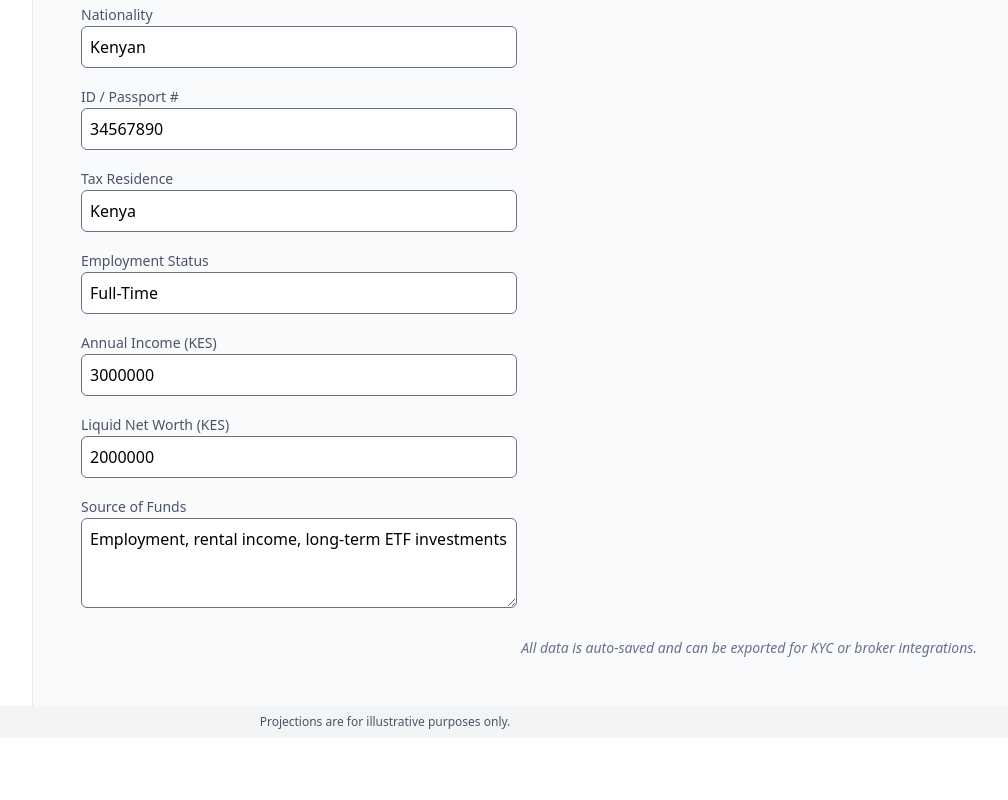
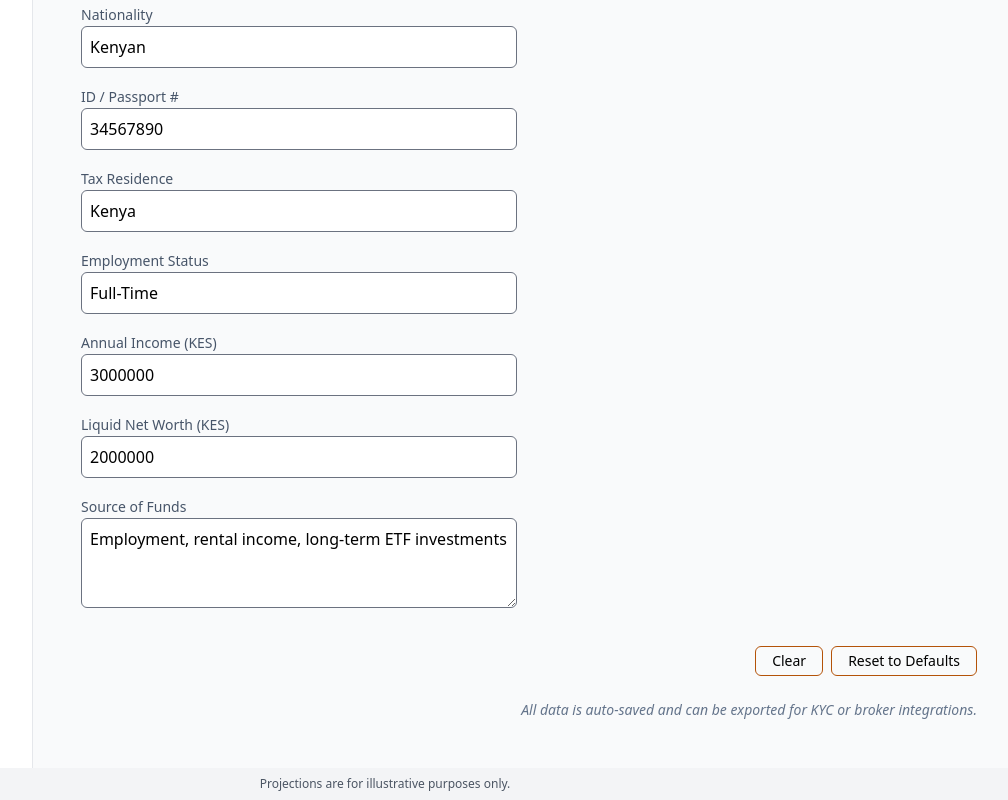
Before and after one commit to MMJGGR/personal-finance-app, a React (Vite) app: page / in a window 1280 px wide. Shown: the part 942-1742 px from the top of the page, without its empty margins (255-1263 px from the left). Before the commit the page ends 1680 px from the top, so only its background shows below. Built offline with nearby package versions, Linux system fonts and the light colour scheme.

Commit message:
feat(profile): add clear and reset actions

```diff
--- a/src/FinanceContext.jsx
+++ b/src/FinanceContext.jsx
@@ -8,6 +8,7 @@ import React, {
   useCallback,
   useMemo,
 } from 'react'
+import { usePersona } from './PersonaContext.jsx'
 import { calculatePV, frequencyToPayments } from './utils/financeUtils'
 import {
   selectAnnualIncome,
@@ -35,9 +36,32 @@ function safeParse(str, fallback) {
   }
 }
 
+const defaultProfile = {
+  name: '', // FIXME: unused - pending integration
+  email: '', // FIXME: unused - pending integration
+  phone: '', // FIXME: unused - pending integration
+  age: 30,
+  maritalStatus: '', // FIXME: unused - pending integration
+  numDependents: 0, // FIXME: unused - pending integration
+  residentialAddress: '', // FIXME: unused - pending integration
+  nationality: '', // FIXME: unused - pending integration
+  idNumber: '', // FIXME: unused - pending integration
+  taxResidence: '', // FIXME: unused - pending integration
+  employmentStatus: '', // FIXME: unused - pending integration
+  annualIncome: 0,
+  liquidNetWorth: 0,
+  sourceOfFunds: '', // FIXME: unused - pending integration
+  investmentKnowledge: '',
+  lossResponse: '',
+  investmentHorizon: '',
+  investmentGoal: '',
+  lifeExpectancy: 85,
+}
+
 const FinanceContext = createContext()
 
 export function FinanceProvider({ children }) {
+  const { currentData } = usePersona()
   // === Core financial state ===
   const [discountRate, setDiscountRate]     = useState(0)
   const [years, setYears] = useState(() => {
@@ -357,28 +381,7 @@ export function FinanceProvider({ children }) {
   // === Profile & KYC fields (with lifeExpectancy) ===
   const [profile, setProfile] = useState(() => {
     const s = storage.get('profile')
-    const defaults = {
-      name: '', // FIXME: unused - pending integration
-      email: '', // FIXME: unused - pending integration
-      phone: '', // FIXME: unused - pending integration
-      age: 30,
-      maritalStatus: '', // FIXME: unused - pending integration
-      numDependents: 0, // FIXME: unused - pending integration
-      residentialAddress: '', // FIXME: unused - pending integration
-      nationality: '', // FIXME: unused - pending integration
-      idNumber: '', // FIXME: unused - pending integration
-      taxResidence: '', // FIXME: unused - pending integration
-      employmentStatus: '', // FIXME: unused - pending integration
-      annualIncome: 0,
-      liquidNetWorth: 0,
-      sourceOfFunds: '', // FIXME: unused - pending integration
-      investmentKnowledge: '',
-      lossResponse: '',
-      investmentHorizon: '',
-      investmentGoal: '',
-      lifeExpectancy: 85,
-    }
-    return s ? safeParse(s, defaults) : defaults
+    return s ? safeParse(s, defaultProfile) : defaultProfile
   })
 
   // Utility to create a new asset with defaults
@@ -463,6 +466,28 @@ export function FinanceProvider({ children }) {
       if (cur) updateSettings({ ...settings, currency: cur })
     }
   }, [])
+
+  const clearProfile = useCallback(() => {
+    updateProfile(defaultProfile)
+  }, [updateProfile])
+
+  const resetProfile = useCallback(async () => {
+    let data = currentData?.profile
+    if (!data && typeof fetch === 'function') {
+      try {
+        const res = await fetch('/hadiSeed.json')
+        if (res.ok) {
+          const seed = await res.json()
+          data = seed.profile
+        }
+      } catch (err) {
+        console.error('Failed to fetch seed profile', err)
+      }
+    }
+    if (data) {
+      updateProfile(data)
+    }
+  }, [currentData, updateProfile])
 
   // Derive default currency when none chosen
   useEffect(() => {
@@ -1064,6 +1089,8 @@ export function FinanceProvider({ children }) {
 
       // Profile & lifeExpectancy
       profile,       updateProfile,
+      clearProfile,
+      resetProfile,
       riskScore,
       strategy,     setStrategy,
 
--- a/src/components/Profile/ProfileTab.jsx
+++ b/src/components/Profile/ProfileTab.jsx
@@ -6,7 +6,13 @@ import sanitize from '../../utils/sanitize'
 import { appendAuditLog } from '../../utils/auditLog'
 
 export default function ProfileTab() {
-  const { profile, updateProfile, riskScore } = useFinance()
+  const {
+    profile,
+    updateProfile,
+    clearProfile,
+    resetProfile,
+    riskScore,
+  } = useFinance()
   const [form, setForm] = useState(profile)
 
   // Whenever the context’s profile changes, reset the form
@@ -184,7 +190,24 @@ export default function ProfileTab() {
         </div>
       </div>
 
-      <div className="text-right text-sm text-slate-500 italic">
+      <div className="text-right space-x-2">
+        <button
+          onClick={clearProfile}
+          className="mt-2 border border-amber-600 px-4 py-1 rounded-md text-sm hover:bg-amber-50 focus:outline-none focus:ring-2 focus:ring-amber-500"
+          aria-label="Clear profile form"
+        >
+          Clear
+        </button>
+        <button
+          onClick={resetProfile}
+          className="mt-2 border border-amber-600 px-4 py-1 rounded-md text-sm hover:bg-amber-50 focus:outline-none focus:ring-2 focus:ring-amber-500"
+          aria-label="Reset profile to defaults"
+        >
+          Reset to Defaults
+        </button>
+      </div>
+
+      <div className="text-right text-sm text-slate-500 italic mt-2">
         All data is auto-saved and can be exported for KYC or broker integrations.
       </div>
     </div>
```
Also changed, not shown: 1 other file (tests, documents, lock files or other folders).
